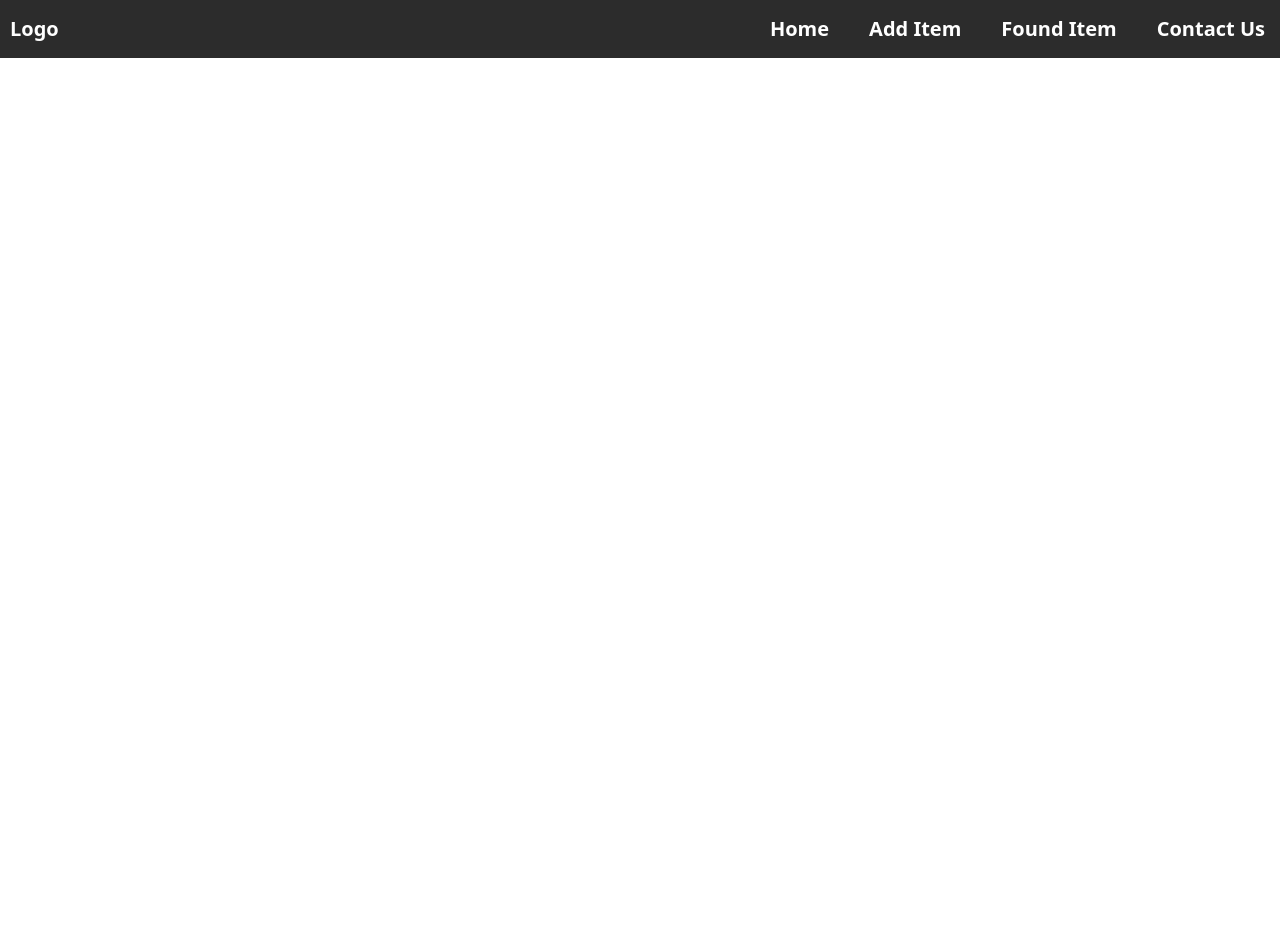
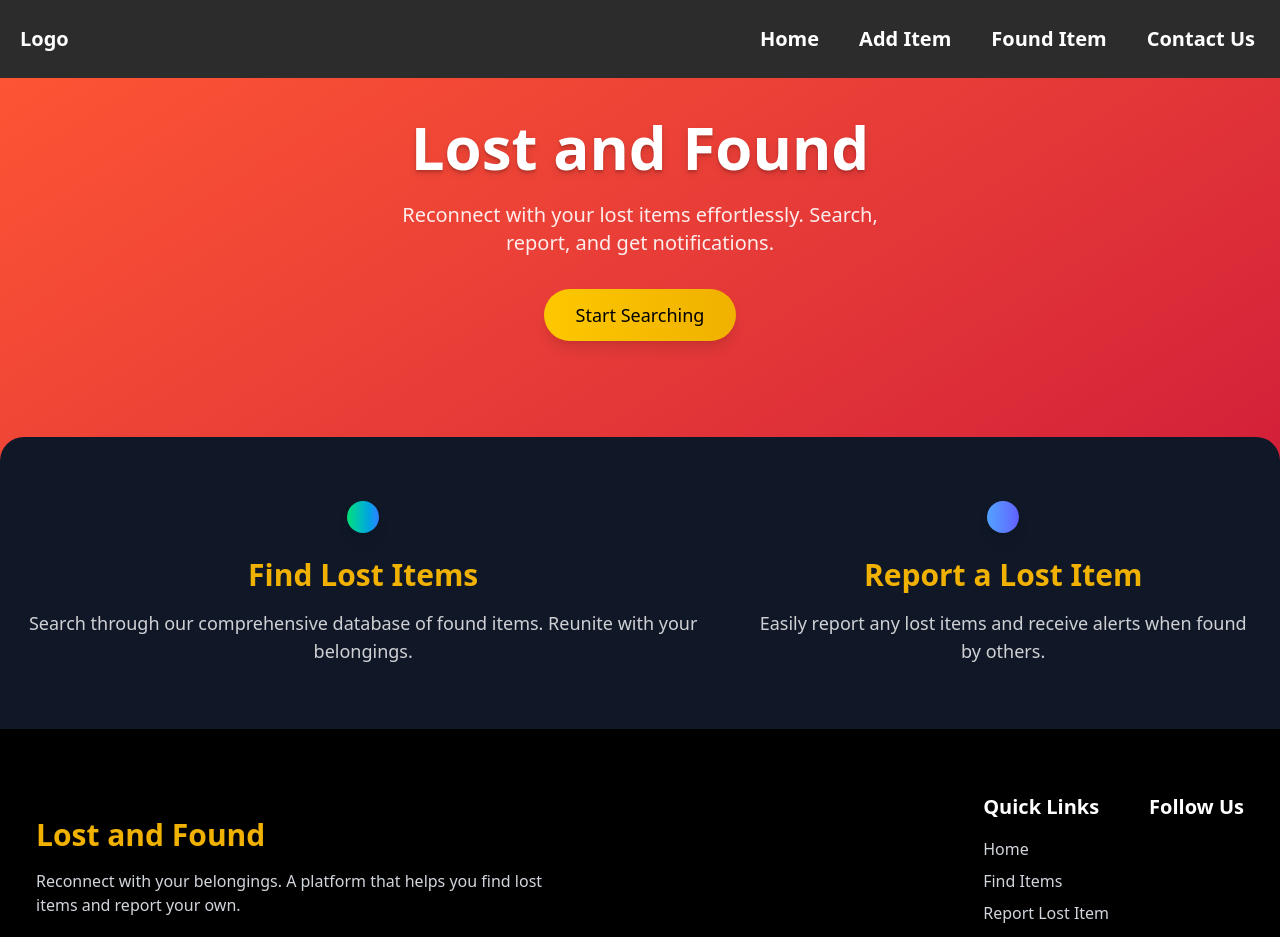
Before and after one commit to Arpit2singh/Lost-found, a React (Vite) app in the folder LostAndFound/: page / in a window 1280 px wide. Shown: the top 937 px of the page. Before the commit the page ends 800 px from the top, so only its background shows below. Built offline with nearby package versions, Linux system fonts and the light colour scheme.

Commit message:
home version 2

```diff
--- a/LostAndFound/src/App.jsx
+++ b/LostAndFound/src/App.jsx
@@ -4,11 +4,12 @@ import './App.css'
 
 import React from 'react'
 import Header from './components/pages/Elements/Header'
+import Home from './components/pages/Home'
 
 const App = () => {
   return (
     <div>
-      <Header/>
+    <Home/>
 
     </div>
   )
--- a/LostAndFound/src/components/pages/Elements/Footer.jsx
+++ b/LostAndFound/src/components/pages/Elements/Footer.jsx
@@ -0,0 +1,52 @@
+import React from 'react'
+
+const Footer = () => {
+  return (
+    <div className="bg-black text-gray-300 py-16 px-[20px]">
+    <div className="container mx-auto px-4">
+      <div className="flex justify-between items-center">
+        <div className="flex flex-col items-start">
+          <h3 className="text-3xl font-semibold text-yellow-500 mb-4">Lost and Found</h3>
+          <p className="mb-4 max-w-lg">
+            Reconnect with your belongings. A platform that helps you find lost items and report your own.
+          </p>
+        </div>
+        <div className="flex space-x-10">
+          <div className="flex flex-col items-start">
+            <h4 className="text-xl font-semibold text-white mb-4">Quick Links</h4>
+            <ul className="space-y-2">
+              <li><a href="#" className="hover:text-yellow-500 transition-colors">Home</a></li>
+              <li><a href="#" className="hover:text-yellow-500 transition-colors">Find Items</a></li>
+              <li><a href="#" className="hover:text-yellow-500 transition-colors">Report Lost Item</a></li>
+              <li><a href="#" className="hover:text-yellow-500 transition-colors">Contact</a></li>
+            </ul>
+          </div>
+          <div className="flex flex-col items-start">
+            <h4 className="text-xl font-semibold text-white mb-4">Follow Us</h4>
+            <div className="flex space-x-4">
+              <a href="#" className="text-2xl text-gray-300 hover:text-yellow-500 transition-colors">
+                <i className="fab fa-facebook-f"></i>
+              </a>
+              <a href="#" className="text-2xl text-gray-300 hover:text-yellow-500 transition-colors">
+                <i className="fab fa-twitter"></i>
+              </a>
+              <a href="#" className="text-2xl text-gray-300 hover:text-yellow-500 transition-colors">
+                <i className="fab fa-instagram"></i>
+              </a>
+              <a href="#" className="text-2xl text-gray-300 hover:text-yellow-500 transition-colors">
+                <i className="fab fa-linkedin-in"></i>
+              </a>
+            </div>
+          </div>
+        </div>
+      </div>
+    </div>
+    <div className="text-center mt-10 text-sm">
+      <p>&copy; 2025 Lost and Found. All rights reserved.</p>
+    </div>
+  </div>
+
+  )
+}
+
+export default Footer
--- a/LostAndFound/src/components/pages/Elements/Header.jsx
+++ b/LostAndFound/src/components/pages/Elements/Header.jsx
@@ -3,10 +3,10 @@ import React from 'react'
 import { Link , NavLink } from 'react-router-dom'
 const Header = () => {
   return (
-    <div className='flex justify-between items-center bg-[#2c2c2c] text-white '>
+    <div className='flex justify-between items-center bg-[#2c2c2c] text-white p-[10px]'>
 
       <div className='flex gap-[10px] font-bold text-xl p-[10px]  ' >
-        <Link >Logo</Link>
+        <Link>Logo</Link>
       </div>
       <div className='flex gap-[40px] font-bold text-xl p-[15px]  '>
         <Link>Home</Link>
--- a/LostAndFound/src/components/pages/Home.jsx
+++ b/LostAndFound/src/components/pages/Home.jsx
@@ -0,0 +1,51 @@
+import Footer from "./Elements/Footer";
+import Header from "./Elements/Header";
+import React from 'react';
+
+const Home = () => {
+  return (
+    <div className="h-screen w-screen bg-gradient-to-br from-[#FF5733] to-[#C70039] flex flex-col text-white">
+      <Header />
+
+      {/* Hero Section */}
+      <div className="flex flex-col items-center justify-center h-[80vh] text-center p-8">
+        <h1 className="text-6xl font-extrabold leading-tight mb-4 text-shadow-lg">
+          Lost and Found
+        </h1>
+        <p className="text-xl mb-8 max-w-lg mx-auto opacity-90">
+          Reconnect with your lost items effortlessly. Search, report, and get notifications.
+        </p>
+        <button className="bg-gradient-to-r from-yellow-400 to-yellow-500 text-black px-8 py-3 rounded-full text-lg shadow-lg transition-all transform hover:scale-105 hover:shadow-2xl focus:outline-none focus:ring-2 focus:ring-yellow-500 focus:ring-opacity-50">
+          Start Searching
+        </button>
+      </div>
+
+      {/* Features Section */}
+      <div className="flex justify-around items-center py-16 bg-gray-900 rounded-t-3xl mt-16">
+        <div className="flex flex-col items-center text-center px-6">
+          <div className="bg-gradient-to-r from-green-400 to-blue-500 p-4 rounded-full shadow-lg mb-6">
+            <i className="fas fa-search text-3xl text-white"></i>
+          </div>
+          <h2 className="text-3xl font-semibold text-yellow-500 mb-4">Find Lost Items</h2>
+          <p className="text-lg opacity-80">
+            Search through our comprehensive database of found items. Reunite with your belongings.
+          </p>
+        </div>
+        <div className="flex flex-col items-center text-center px-6">
+          <div className="bg-gradient-to-r from-blue-400 to-indigo-500 p-4 rounded-full shadow-lg mb-6">
+            <i className="fas fa-bell text-3xl text-white"></i>
+          </div>
+          <h2 className="text-3xl font-semibold text-yellow-500 mb-4">Report a Lost Item</h2>
+          <p className="text-lg opacity-80">
+            Easily report any lost items and receive alerts when found by others.
+          </p>
+        </div>
+      </div>
+<Footer/>
+
+
+    </div>
+  );
+}
+
+export default Home;
```
